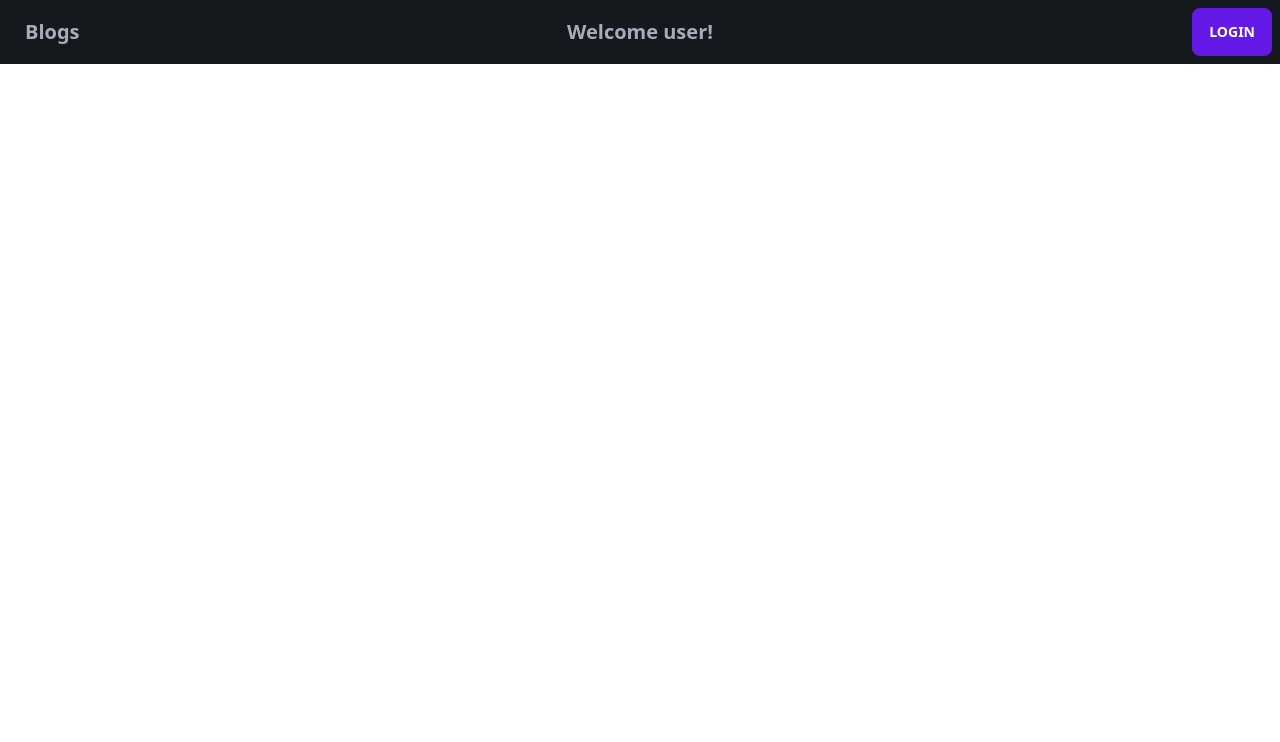
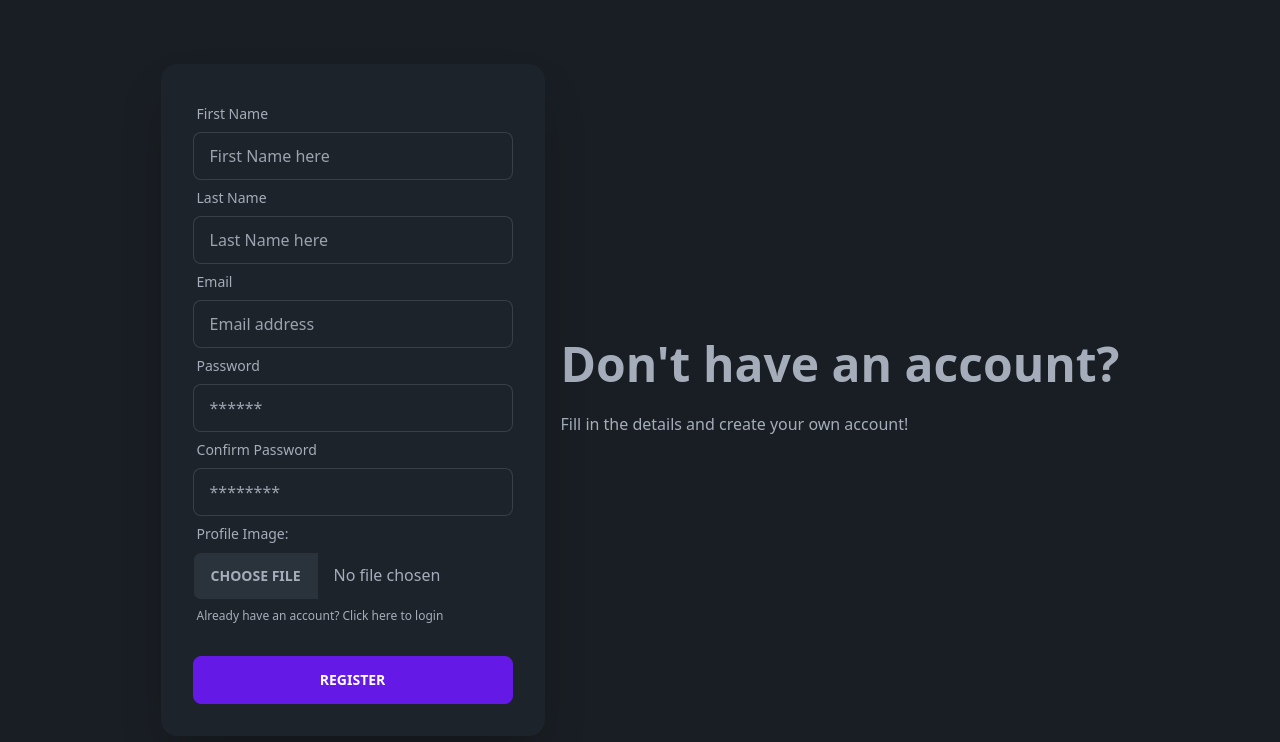
Before and after one commit to kaushalshakya/blogs-react, a React (Vite) app: page /register in a window 1280 px wide. Shown: the top 742 px of the page. Built offline with nearby package versions, Linux system fonts and the light colour scheme; no server answers.

Commit message:
Logout completed

```diff
--- a/src/App.jsx
+++ b/src/App.jsx
@@ -2,6 +2,7 @@ import { BrowserRouter as Router, Routes, Route, useLocation } from 'react-route
 import ViewPosts from './components/post/ViewPosts';
 import LoginForm from './components/auth/LoginForm';
 import Navbar from './components/Navbar';
+import RegisterForm from './components/auth/RegisterForm';
 
 export default function App() {
   return (
@@ -11,6 +12,7 @@ export default function App() {
         <Routes>
           <Route path="/login" element={<LoginForm />} />
           <Route path="/" element={<ViewPosts />} />
+          <Route path='/register' element = {<RegisterForm />} />
         </Routes>
       </Router>
     </div>
@@ -20,8 +22,8 @@ export default function App() {
 function ConditionalNavbar() {
   let location = useLocation();
 
-  // Do not show the Navbar when the path is '/login'
-  if (location.pathname === '/login') {
+  // Do not show the Navbar when the path is '/login' or '/register'
+  if (location.pathname === '/login' || location.pathname === '/register') {
     return null;
   }
 
--- a/src/components/Navbar.jsx
+++ b/src/components/Navbar.jsx
@@ -63,8 +63,9 @@ const Navbar = () => {
             </> :
             <h1 className="btn btn-ghost normal-case text-xl">Welcome user!</h1>}
         </div>
-        <div className="navbar-end">
-            {user ? <button className="btn btn-primary" onClick={handleLogout}>Logout</button> : <Link to={'/login'}><button className="btn btn-primary" type='button'>Login</button></Link> }
+        <div className="flex gap-3 navbar-end">
+            {user ? <button className="btn btn-ghost normal-case" onClick={handleLogout}>Logout</button> : <Link to={'/login'}><button className="btn btn-ghost normal-case" type='button'>Login</button></Link> }
+            {!user && <Link to={'/register'}><button className="btn btn-ghost normal-case" type='button'>Register</button></Link>}
         </div>
     </div>
     {logout && (
--- a/src/components/auth/LoginForm.jsx
+++ b/src/components/auth/LoginForm.jsx
@@ -3,7 +3,7 @@ import { useDispatch, useSelector } from 'react-redux';
 import { loginThunk, getError, getMessage, getUser } from '../../slices/authSlice';
 import { ToastContainer, toast } from 'react-toastify';
 import 'react-toastify/dist/ReactToastify.css';
-import { useNavigate } from 'react-router-dom';
+import { useNavigate, Link } from 'react-router-dom';
 
 const LoginForm = () => {
     const [email, setEmail] = useState('');
@@ -95,6 +95,11 @@ const LoginForm = () => {
                             <span className="label-text">Password</span>
                         </label>
                         <input type = 'password' value={password} name = 'password' className="input input-bordered w-full max-w-xs" placeholder = '********' onChange={(e) => setPassword(e.target.value)} required/>
+                        <label className="label">
+                            <p className="label-text-alt">
+                                Don't have an account? Click <span className='link link-hover'><Link to={'/register'}>here</Link></span> to register
+                            </p>
+                        </label>
                 </div>
                 <div className="form-control mt-6">
                     <button className="btn btn-primary" onClick={handleSubmit} onKeyDown={handleKeyDown} tabIndex='0'>Login</button>
--- /dev/null
+++ b/src/components/auth/RegisterForm.jsx
@@ -0,0 +1,125 @@
+import React, { useState } from 'react'
+import { Link } from 'react-router-dom'
+import { useDispatch } from "react-redux";
+import { ToastContainer, toast } from 'react-toastify';
+import 'react-toastify/dist/ReactToastify.css';
+import { registerThunk } from '../../slices/userSlice';
+
+const RegisterForm = () => {
+    const [firstName, setFirstName] = useState('');
+    const [lastName, setLastName] = useState('');
+    const [email, setEmail] = useState('');
+    const [password, setPassword] = useState('');
+    const [confirmPassword, setConfirmPassword] = useState('');
+    const [image, setImage] = useState(null);
+
+    const dispatch = useDispatch();
+
+    const handleRegister = () => {
+        if(!firstName || !lastName || !email || !password || !confirmPassword) {
+            return toast.error('All necessary fields are not provided', {
+                position: "top-right",
+                autoClose: 5000,
+                hideProgressBar: false,
+                closeOnClick: true,
+                pauseOnHover: false,
+                draggable: true,
+                progress: undefined,
+                theme: "dark",
+            })
+        }
+
+        const emailPattern = /^[a-zA-Z0-9._%+-]+@[a-zA-Z0-9.-]+\.[a-zA-Z]{2,}$/;
+        if(!emailPattern.test(email)){
+            return toast.error('Email address is not valid', {
+                position: "top-right",
+                autoClose: 5000,
+                hideProgressBar: false,
+                closeOnClick: true,
+                pauseOnHover: false,
+                draggable: true,
+                progress: undefined,
+                theme: "dark",
+            })
+        }
+
+        const payload = {
+            first_name: firstName,
+            last_name: lastName,
+            email: email,
+            password: password,
+            confirmPassword: confirmPassword,
+            image: image
+        }
+    }
+
+    const handleKeyDown = (e) => {
+        if(e.key === 'Enter') {
+            handleRegister();
+        }
+    }
+
+  return (
+    <div className="hero min-h-screen bg-base-200">
+        <div className="hero-content flex-col lg:flex-row-reverse">
+            <div className="text-center lg:text-left">
+            <h1 className="text-5xl font-bold">Don't have an account?</h1>
+            <p className="py-6">Fill in the details and create your own account!</p>
+            </div>
+            <div className="card flex-shrink-0 w-full max-w-sm shadow-2xl bg-base-100">
+            <div className="card-body">
+                <form action = "" method='POST' onSubmit={(e) => e.preventDefault()}>
+                    <div className="form-control">
+                        <label className="label">
+                            <span className="label-text">First Name</span>
+                        </label>
+                        <input type="text" onChange={(e) => setFirstName(e.target.value)} value={firstName} placeholder="First Name here" className="input input-bordered" required/>
+                    </div>
+                    <div className="form-control">
+                        <label className="label">
+                            <span className="label-text">Last Name</span>
+                        </label>
+                        <input type="text" onChange={(e) => setLastName(e.target.value)} value={lastName} placeholder="Last Name here" className="input input-bordered" required/>
+                    </div>
+                    <div className="form-control">
+                        <label className="label">
+                            <span className="label-text">Email</span>
+                        </label>
+                        <input type="email" onChange={(e) => setEmail(e.target.value)} value={email} placeholder="Email address" className="input input-bordered" required/>
+                    </div>
+                    <div className="form-control">
+                        <label className="label">
+                            <span className="label-text">Password</span>
+                        </label>
+                        <input type="password" onChange={(e) => setPassword(e.target.value)} value={password} placeholder="******" className="input input-bordered" required/>
+                    </div>
+                    <div className="form-control">
+                        <label className="label">
+                            <span className="label-text">Confirm Password</span>
+                        </label>
+                        <input type="password" onChange={(e) => setConfirmPassword(e.target.value)} value={confirmPassword} placeholder="********" className="input input-bordered" required/>
+                    </div>
+                    <div className="form-control">
+                        <label className="label">
+                            <span className="label-text">Profile Image:</span>
+                        </label>
+                        <input type="file" onChange={(e) => setImage(e.target.value)} className="file-input w-full max-w-xs" />
+                        <label className="label">
+                            <p className="label-text-alt">
+                                Already have an account? Click <span className='link link-hover'><Link to={'/login'}>here</Link></span> to login
+                            </p>
+                        </label>
+                    </div>
+                    <div className="form-control mt-6">
+                    <button className="btn btn-primary" onClick={handleRegister} onKeyDown={handleKeyDown}>Register</button>
+                    </div>
+                    <ToastContainer />
+                </form>
+            </div>
+            </div>
+        </div>
+    </div>
+  )
+}
+
+export default RegisterForm
--- a/src/slices/authSlice.js
+++ b/src/slices/authSlice.js
@@ -14,9 +14,14 @@ export const loginThunk = createAsyncThunk('auth/loginThunk', async(payload, thu
 })
 
 export const logoutThunk = createAsyncThunk('auth/logoutThunk', async(id, thunkAPI) => {
+    const state = thunkAPI.getState();
     try{
         console.log('here');
-        const response = await axios.post(API + 'logout', id);
+        const response = await axios.post(API + 'logout', id, {
+            headers : {
+                'Authorization': `Bearer ${state.auth.token}`
+            }
+        });
         console.log(response.data);
         return response.data;
     }catch(err) {
--- /dev/null
+++ b/src/slices/userSlice.js
@@ -0,0 +1,39 @@
+import { createSlice, createAsyncThunk } from "@reduxjs/toolkit";
+import axios from "axios";
+
+const API = import.meta.env.VITE_API_URL;
+
+export const registerThunk = createAsyncThunk('users/registerThunk', async(payload, thunkAPI) => {
+    try{
+        const response = await axios.post(API + 'register', payload);
+        console.log(response.data);
+        return response.data;
+    }catch(err) {
+        return thunkAPI.rejectWithValue(response.data);
+    }
+})
+
+const initialState = {
+    state: 'idle',
+    error: null,
+    success: false
+}
+
+const userSlice = createSlice(
+    {
+        name: 'user',
+        initialState,
+        reducers: {},
+        extraReducers : (builder) => {
+            builder
+                .addCase(registerThunk.fulfilled, (state, action) => {
+
+                })
+                .addCase(registerThunk.rejected, (state, action) => {
+
+                })
+        }
+    }
+)
+
+export default userSlice.reducer;
--- a/src/store/store.js
+++ b/src/store/store.js
@@ -1,12 +1,14 @@
 import { configureStore } from "@reduxjs/toolkit";
 import postReducer from '../slices/postSlice';
 import authReducer from '../slices/authSlice';
+import userReducer from '../slices/userSlice';
 
 export const store = configureStore(
     {
         reducer : {
             posts: postReducer,
-            auth: authReducer
+            auth: authReducer,
+            user: userReducer
         }
     }
 )
```
